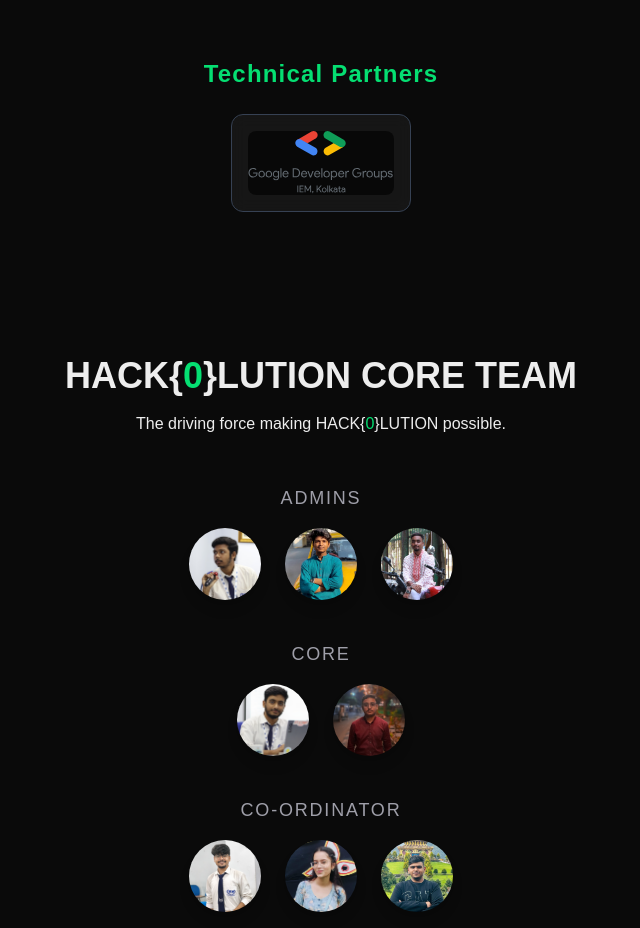
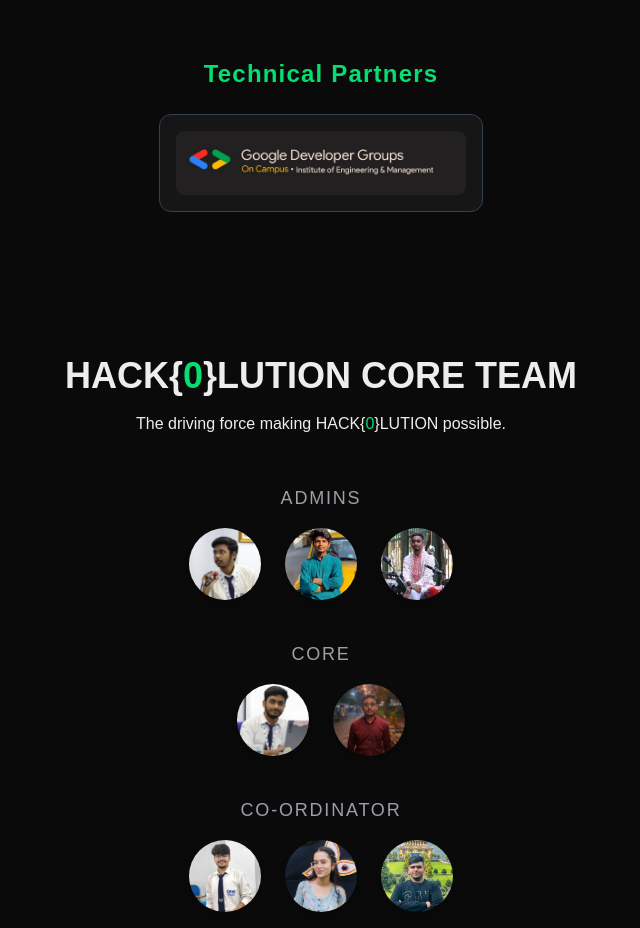
Before and after one commit to Souvik0216J/Hack-O-Lution-2025, a Next.js app: page / in a window 1280 px wide. Shown: the part 4320-5248 px from the top of the page, without its empty margins (319-959 px from the left). Built offline with nearby package versions, Linux system fonts and the light colour scheme; a web font is replaced by a local one.

Commit message:
change gdg logo

```diff
--- a/src/app/page.tsx
+++ b/src/app/page.tsx
@@ -112,7 +112,7 @@ export default function Home() {
   const technicalPartners = [
     {
       name: "GDG IEM, Kolkata",
-      logo: "/partners/iemGdg.svg",
+      logo: "/partners/iemGdg.jpg",
       website: ""
     },
   ];
```
Also changed, not shown: public/partners/iemGdg.jpg (added), public/partners/iemGdg.svg (deleted).
